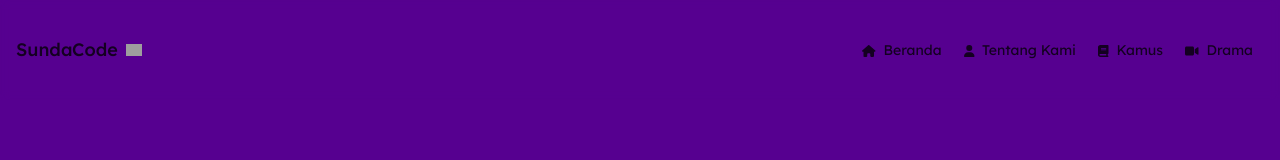
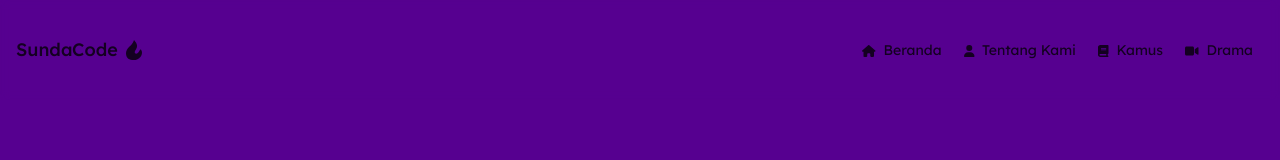
Before and after one commit to aquaa11/SundaCode, a Next.js app: page /about in a window 1280 px wide. Shown: the top 160 px of the page. Built offline with nearby package versions, Linux system fonts and the light colour scheme; grey boxes are pictures that could not be loaded.

Commit message:
Update Header.js

```diff
--- a/components/Header.js
+++ b/components/Header.js
@@ -50,7 +50,7 @@ export default function Header() {
             <span className="self-center mr-2 text-lg font-medium whitespace-nowrap">
               SundaCode
             </span>
-            <img src="../public/svg/logo-sundacode.svg" alt="logo-sundacode" className="w-4 self-center"/>
+            <img src="./svg/logo-sundacode.svg" alt="logo-sundacode" className="w-4 self-center"/>
           </a>
           <div
             id="hamburger-menu"
```
